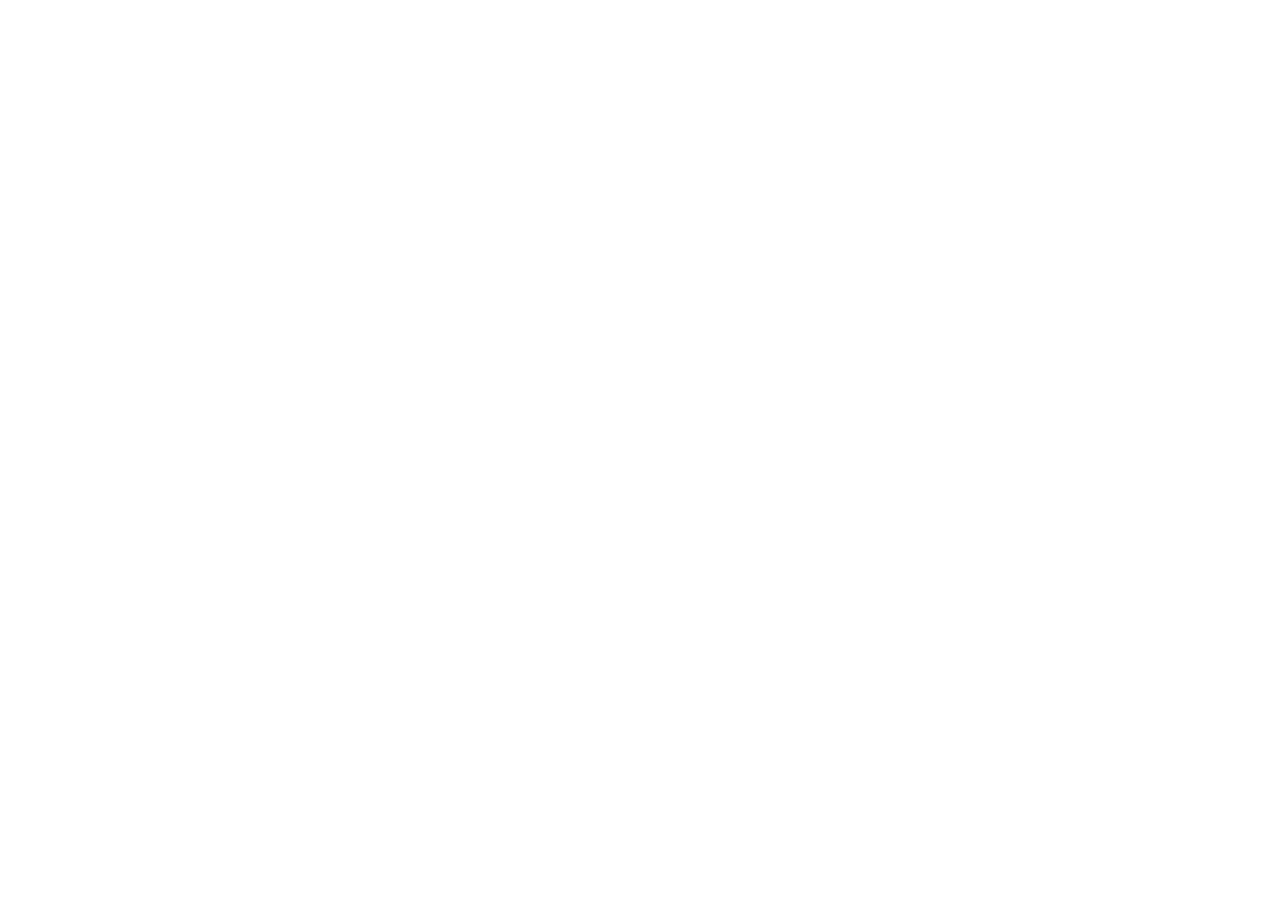
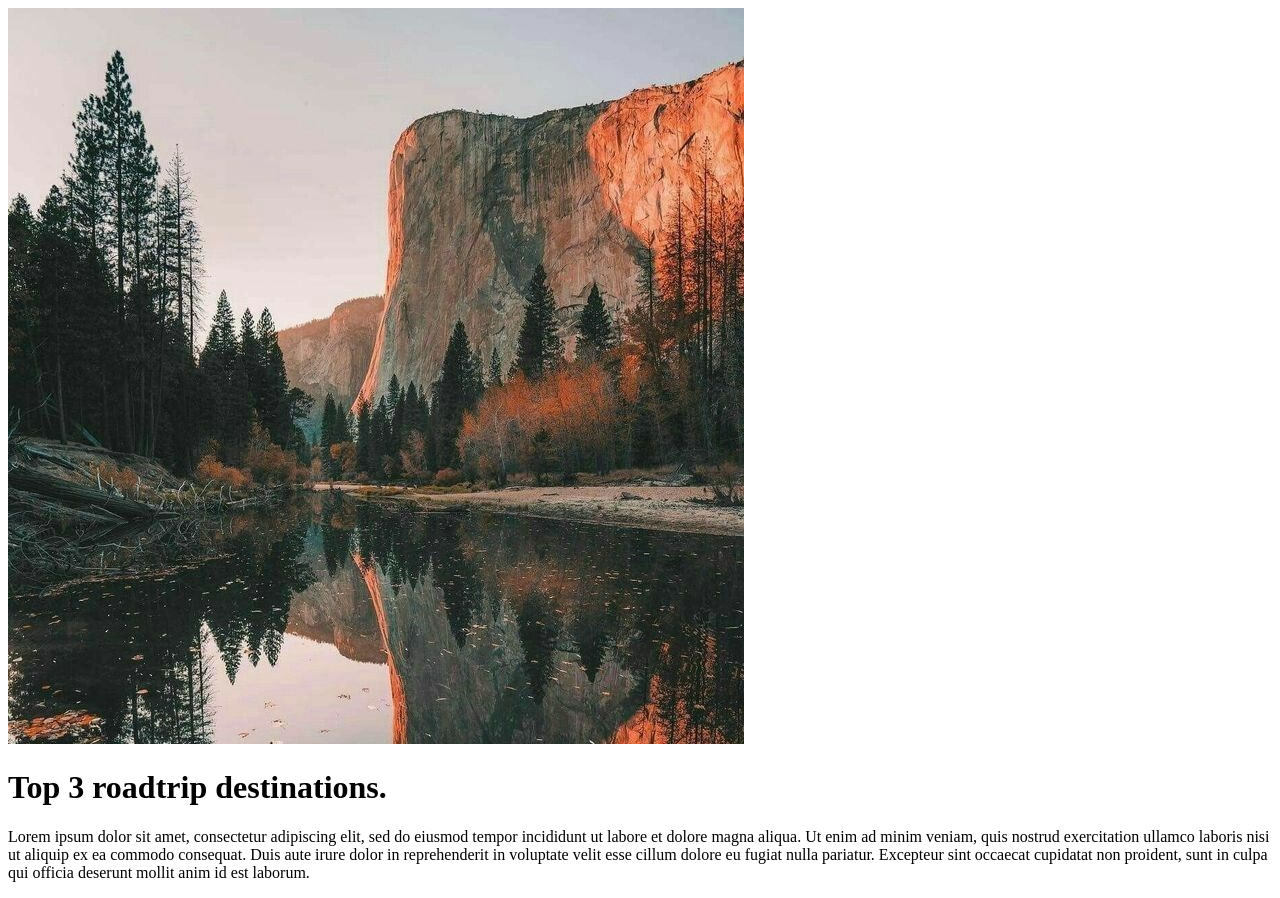
Before and after one commit to sara-jpallander/Cards, a plain HTML site: page index.html in a window 1280 px wide. Before the commit the page ends 800 px from the top, so only its background shows below. Drawn offline with Linux system fonts and the light colour scheme.

Commit message:
added divs, base text and image

```diff
--- a/index.html
+++ b/index.html
@@ -8,6 +8,18 @@
 </head>
 
 <body>
+    <!--En conatiner för kortet-->
+    <div class="container">
+        <!--En indelning för själva kortet-->
+        <div class="card">
+                <img src="./css/scene.jpg" alt="scenic view">
+                <!--Indelning för textstyckerna-->
+                <div class="text">
+                    <h1>Top 3 roadtrip destinations.</h1>
+                    <p>Lorem ipsum dolor sit amet, consectetur adipiscing elit, sed do eiusmod tempor incididunt ut labore et dolore magna aliqua. Ut enim ad minim veniam, quis nostrud exercitation ullamco laboris nisi ut aliquip ex ea commodo consequat. Duis aute irure dolor in reprehenderit in voluptate velit esse cillum dolore eu fugiat nulla pariatur. Excepteur sint occaecat cupidatat non proident, sunt in culpa qui officia deserunt mollit anim id est laborum.</p>
+                </div>
+        </div>
+    </div>
 
 </body>
 </html>
```
Also changed, not shown: css/scene.jpg (added).
